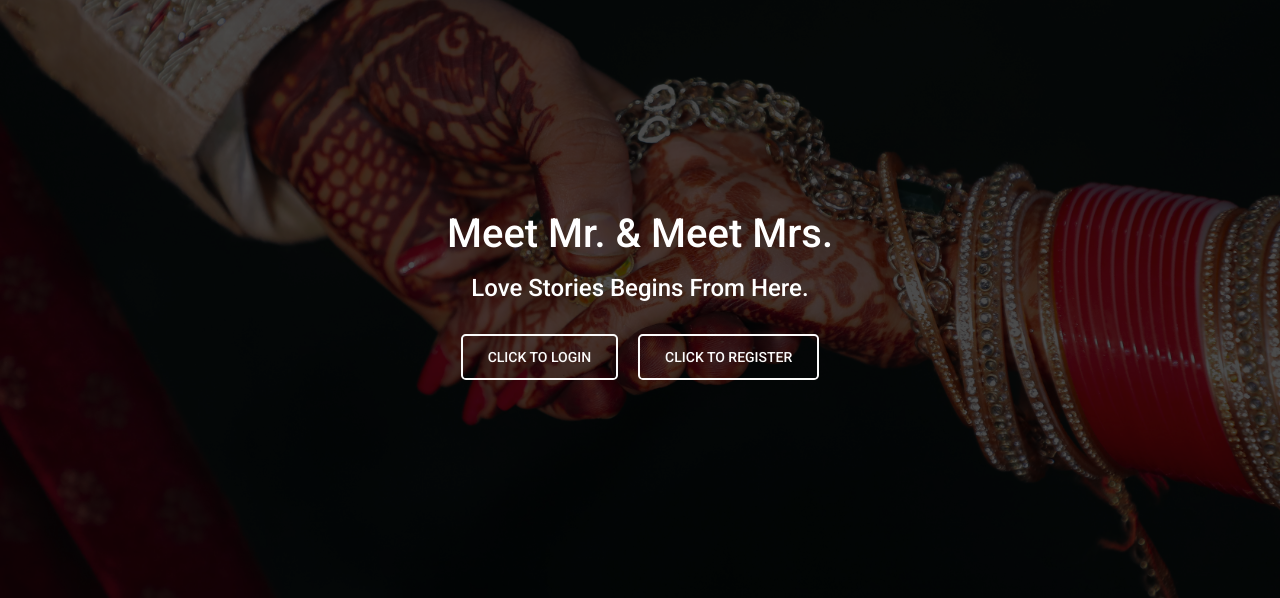
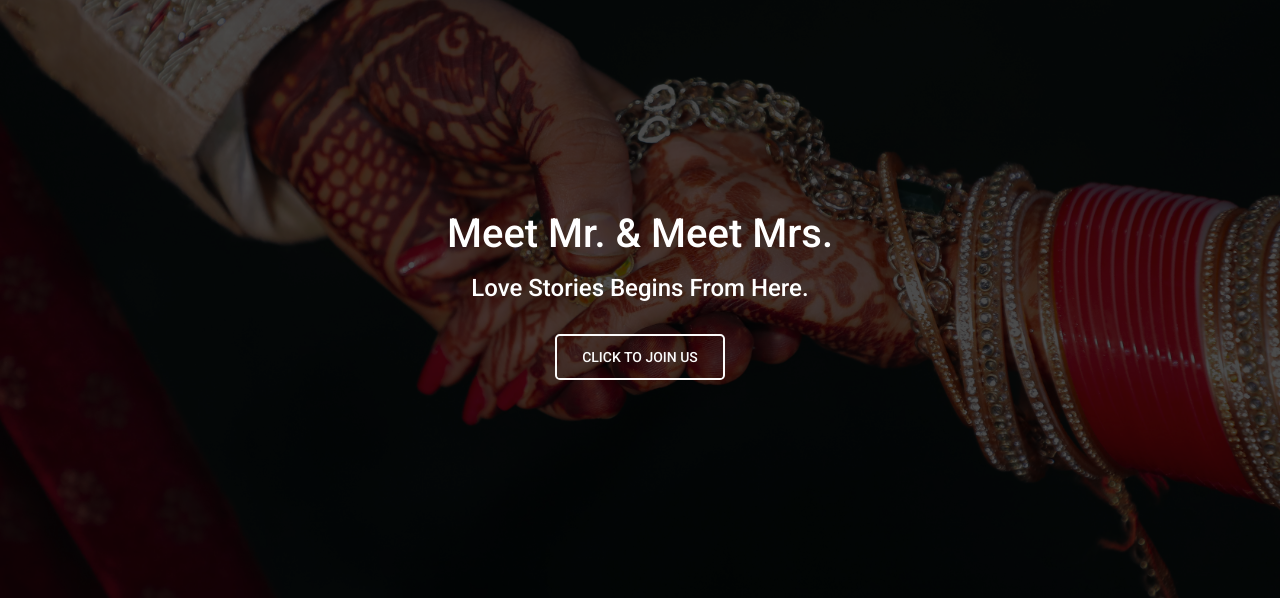
Before and after one commit to TheLogicalNights/matrimonial-website, a PHP site: page / in a window 1280 px wide. Shown: the part 77-675 px from the top of the page. Run offline with PHP 8.4, Linux system fonts and the light colour scheme.

Commit message:
Added new page

```diff
--- a/index.php
+++ b/index.php
@@ -32,8 +32,7 @@
                         <div class="text-white">
                             <h1 class="mb-3">Meet Mr. & Meet Mrs.</h1>
                             <h4 class="mb-4">Love Stories Begins From Here.</h4>
-                            <a class="btn btn-outline-light btn-lg m-2" href="./login.php" role="button" rel="nofollow">Click To Login</a>
-                            <a class="btn btn-outline-light btn-lg m-2" href="https://mdbootstrap.com/docs/standard/" target="_blank" role="button">Click To Register</a>
+                            <a class="btn btn-outline-light btn-lg m-2" href="./joinus.php" role="button" rel="nofollow">Click To Join Us</a>
                         </div>
                     </div>
                 </div>
```
